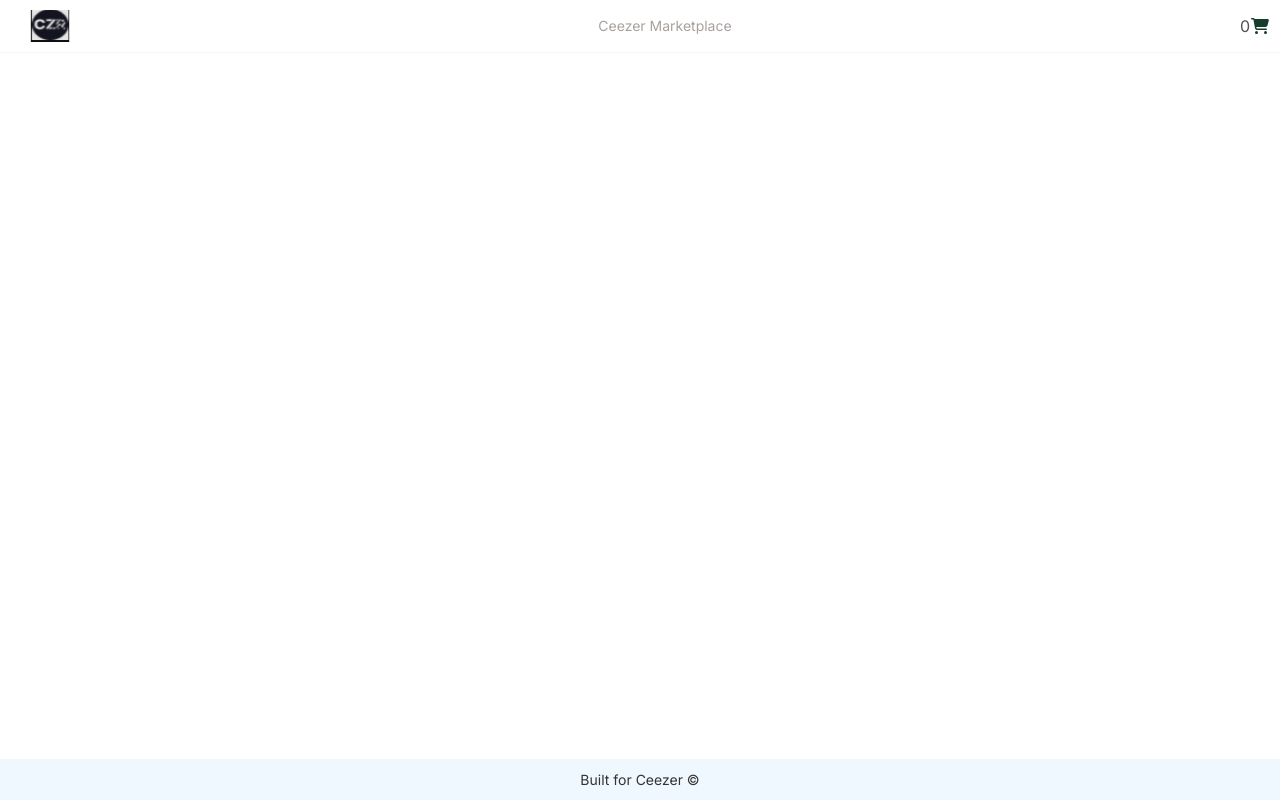
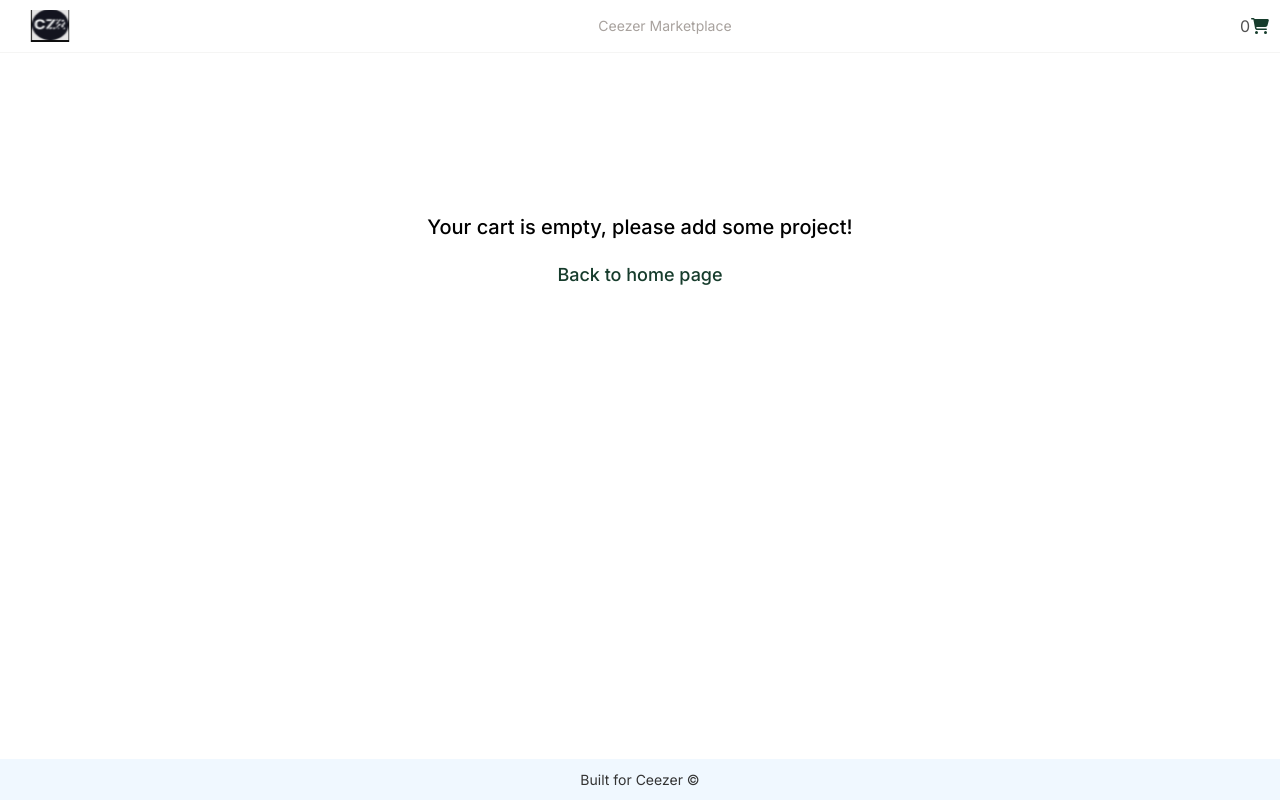
Before and after one commit to esraltintas/preview-card, a Next.js app: page /cart in a window 1280 px wide. Built offline with nearby package versions, Linux system fonts and the light colour scheme.

Commit message:
Add localstorage for the cart data

```diff
--- a/src/app/(store)/store.tsx
+++ b/src/app/(store)/store.tsx
@@ -1,10 +1,21 @@
 import { create } from "zustand";
 import { CardProps, storeState } from "../types";
 
-const useCart = create<storeState>((set) => ({
-  cart: [],
+const CART_STORAGE_KEY = "cart";
+
+const useCart = create<storeState>((set) => {
+  const storedCart = localStorage.getItem(CART_STORAGE_KEY);
+  const initialCart = storedCart ? JSON.parse(storedCart) : [];
+  return {
+    cart: initialCart,
     addItemToCart: (item: CardProps) => {
-    set((state) => ({ cart: [...state.cart, item] }));
+      set((state) => {
+        const newCart = [...state.cart, item];
+
+        // Update local storage after adding item
+        localStorage.setItem("cart", JSON.stringify(newCart));
+        return { cart: newCart };
+      });
     },
     removeItemFromCart: (item) => {
       const { itemIndex } = item;
@@ -12,6 +23,10 @@ const useCart = create<storeState>((set) => ({
         const newCart = state.cart.filter((element, elementIndex) => {
           return elementIndex !== itemIndex;
         });
+
+        // Update local storage after removing item
+        localStorage.setItem(CART_STORAGE_KEY, JSON.stringify(newCart));
+
         return {
           ...state,
           cart: newCart,
@@ -21,12 +36,17 @@ const useCart = create<storeState>((set) => ({
     emptyCart: () => {
       set((state) => {
         const newCart: never[] = [];
+
+        // Update local storage after emptying the cart
+        localStorage.setItem(CART_STORAGE_KEY, JSON.stringify(newCart));
+
         return {
           ...state,
           cart: newCart,
         };
       });
     },
-}));
+  };
+});
 
 export default useCart;
--- a/src/app/cart/page.tsx
+++ b/src/app/cart/page.tsx
@@ -1,12 +1,27 @@
 "use client";
 
 import useCart from "../(store)/store";
+import ModalContent from "../component/Card/modalContent";
+import Link from "next/link";
 export default function CartDetail() {
   const { cart } = useCart();
+  console.log(cart.length);
   return (
-    <div>
-      {cart &&
-        cart.map((project) => <div key={project.id}>{project.name}</div>)}
+    <div className="flex flex-col gap-20 p-20">
+      {cart?.length !== 0 ? (
+        cart.map((project) => (
+          <ModalContent key={project.id} project={project} />
+        ))
+      ) : (
+        <div className="flex flex-col gap-5 p-20 justify-center items-center">
+          <p className="font-medium text-xl">
+            Your cart is empty, please add some project!
+          </p>
+          <Link className="font-medium text-lg" href="/">
+            Back to home page
+          </Link>
+        </div>
+      )}
     </div>
   );
 }
--- a/src/app/component/Card/cartDetail.tsx
+++ b/src/app/component/Card/cartDetail.tsx
@@ -3,9 +3,9 @@ import Image from "next/image";
 import { CardProps } from "@/app/types";
 
 const CardDetails: React.FC<{ project: CardProps }> = ({ project }) => (
-  <div className="card-wrapper flex flex-col gap-4">
+  <div className="card-wrapper flex flex-col gap-4 cursor-pointer">
     <Image
-      className="rounded-sm"
+      className="rounded-sm "
       src={project.image}
       alt={project.name}
       width={400}
```
Lines whose indentation alone changed are shown as unchanged.
